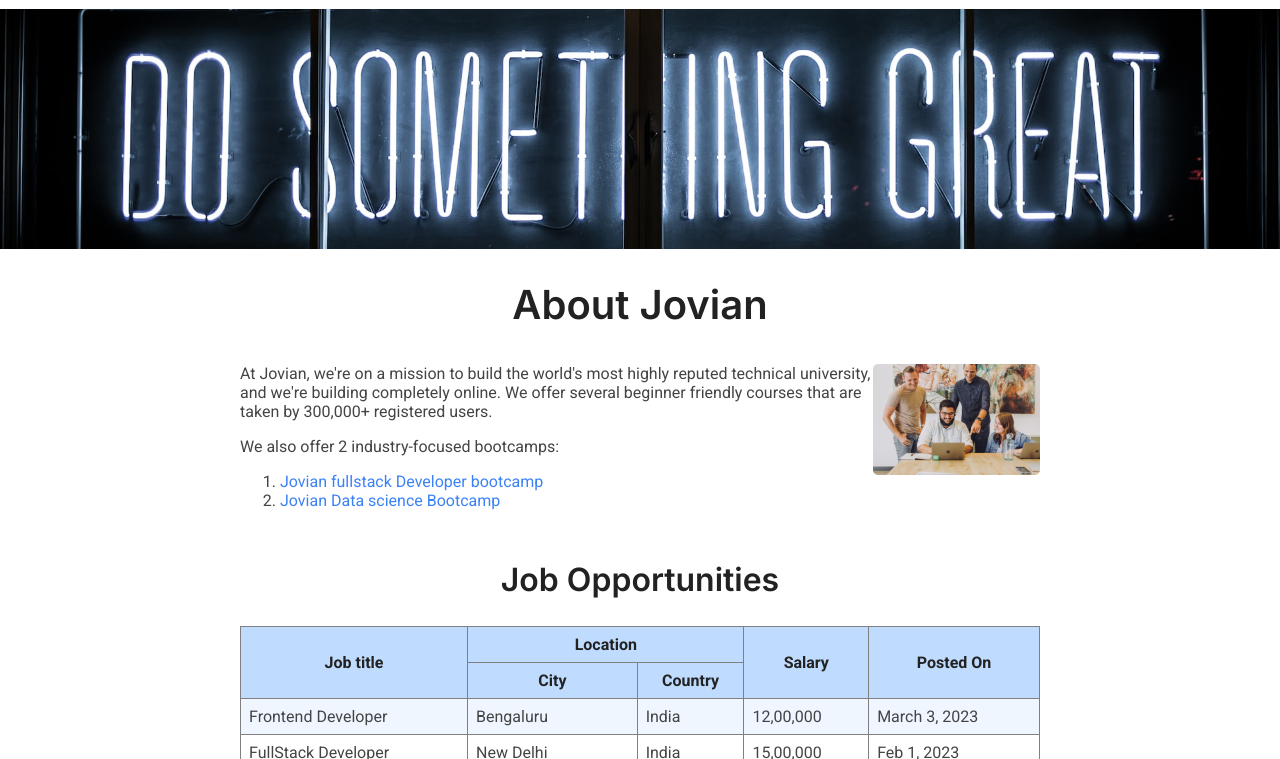
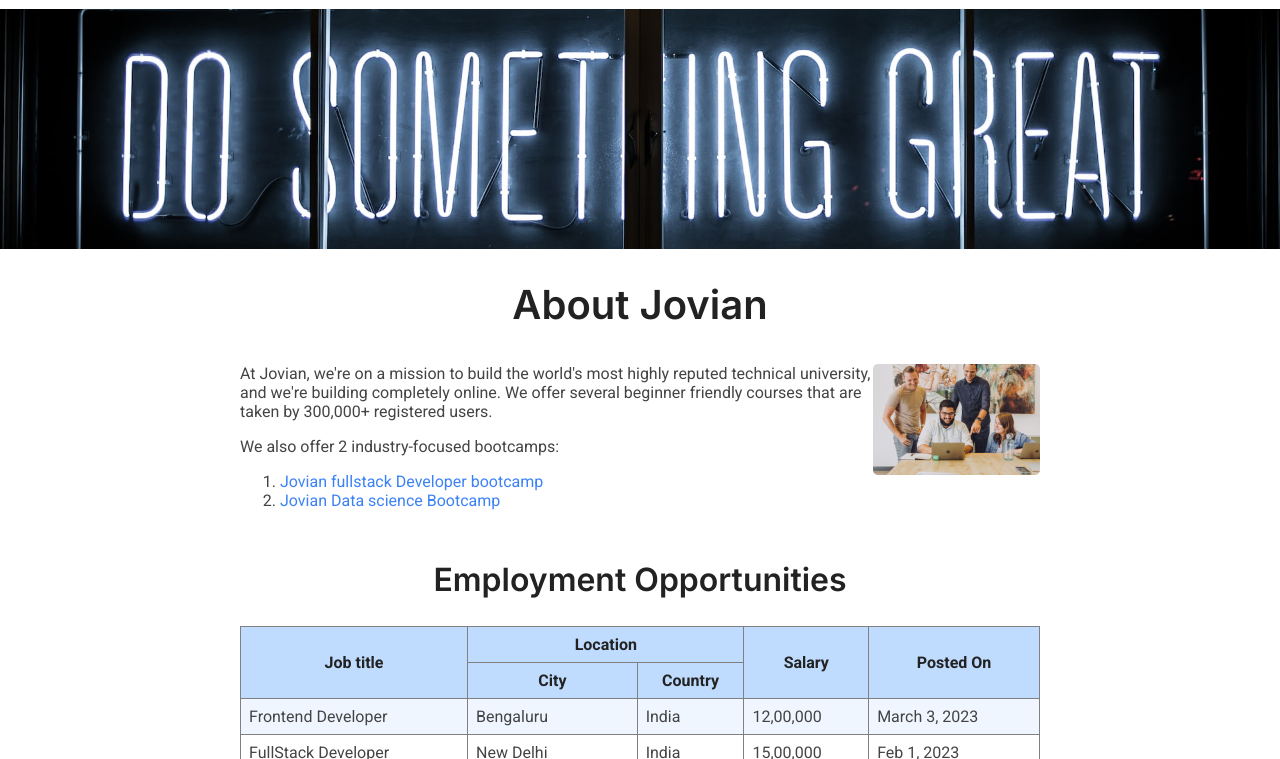
Before and after one commit to akshaykpatil/Jovian-Work, a plain HTML site: page index.html in a window 1280 px wide. Shown: the part 41-800 px from the top of the page. Drawn offline with Linux system fonts and the light colour scheme.

Commit message:
changed the job to employment opportunities

```diff
--- a/index.html
+++ b/index.html
@@ -5,7 +5,9 @@
     <title>My first webpage</title>
     <link rel="preconnect" href="https://fonts.googleapis.com">
     <link rel="preconnect" href="https://fonts.gstatic.com" crossorigin>
-    <link href="https://fonts.googleapis.com/css2?family=Inter:wght@400;500;600;700&family=Roboto:ital,wght@0,400;0,500;0,700;0,900;1,400&display=swap" rel="stylesheet">
+    <link
+        href="https://fonts.googleapis.com/css2?family=Inter:wght@400;500;600;700&family=Roboto:ital,wght@0,400;0,500;0,700;0,900;1,400&display=swap"
+        rel="stylesheet">
     <link rel="stylesheet" href="styles.css">
 </head>
 
@@ -13,7 +15,7 @@
     <div id="navbar">
         <img id="logo" src="https://i.imgur.com/m1wXjqw.png" alt="Jovian Logo" height="30">
     </div>
-    <img id = "banner" src="banner.jpg" alt="Banner" height="240">
+    <img id="banner" src="banner.jpg" alt="Banner" height="240">
     <h1>About Jovian</h1>
     <div id="about">
 
@@ -43,11 +45,11 @@
         </div>
 
         <div id="team">
-            <img id = "team-image" src="team.jpg" alt="Team">
+            <img id="team-image" src="team.jpg" alt="Team">
         </div>
     </div>
 
-        <h2>Job Opportunities</h2>
+    <h2>Employment Opportunities</h2>
     <div id="jobs">
         <table id="jobs-table">
             <tr class="jobs-header-row">
@@ -93,12 +95,7 @@
     <div id="application">
         <h2>Submit your Application</h2>
 
-            <form
-            id="application-form"
-            action="https://formbold.com/s/3wvKl"
-            method="POST"
-            enctype="multipart/form-data"
-            >
+        <form id="application-form" action="https://formbold.com/s/3wvKl" method="POST" enctype="multipart/form-data">
 
             <div class="form-group">
                 <label for="name">Full Name</label><br>
@@ -130,7 +127,8 @@
             </div>
             <div class="form-group">
                 <label for="coverletter">Cover Letter</label><br>
-                <textarea name="coverletter" id="coverletter" rows="5" required placeholder="Explain what makes you the guy for the job..."></textarea>
+                <textarea name="coverletter" id="coverletter" rows="5" required
+                    placeholder="Explain what makes you the guy for the job..."></textarea>
             </div>
             <div class="form-group">
                 <label for="terms">
@@ -165,4 +163,5 @@
         <span id="copyright">© 2023, Jovian</span>
     </div>
 </body>
+
 </html>
```
Lines whose indentation alone changed are shown as unchanged.
